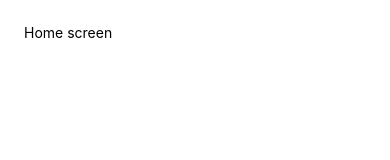
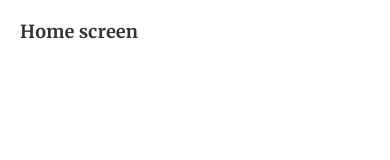
Before and after one commit to hernandezgonzalo/react-native-gamezone, a React Native app: screen / in a window 390 px wide. Shown: the top 160 px of the page. Built offline with nearby package versions, Linux system fonts and the light colour scheme.

Commit message:
global styles

```diff
--- a/App.tsx
+++ b/App.tsx
@@ -1,6 +1,21 @@
-import React from "react";
+import React, { useState } from "react";
 import Home from "./screens/Home";
+import { AppLoading } from "expo";
+import * as Font from "expo-font";
+
+const getFonts = () =>
+  Font.loadAsync({
+    "merriweather-regular": require("./assets/fonts/Merriweather-Regular.ttf"),
+    "merriweather-bold": require("./assets/fonts/Merriweather-Bold.ttf")
+  });
 
 export default function App() {
+  const [fontsLoaded, setFontsLoaded] = useState(false);
+
+  if (!fontsLoaded)
+    return (
+      <AppLoading startAsync={getFonts} onFinish={() => setFontsLoaded(true)} />
+    );
+
   return <Home />;
 }
--- a/screens/Home.tsx
+++ b/screens/Home.tsx
@@ -1,20 +1,15 @@
 import * as React from "react";
-import { StyleSheet, View, Text } from "react-native";
+import { View, Text } from "react-native";
+import { globalStyles } from "../styles/global";
 
 export interface HomeProps {}
 
 const Home: React.SFC<HomeProps> = () => {
   return (
-    <View>
-      <Text style={styles.container}>Home screen</Text>
+    <View style={globalStyles.container}>
+      <Text style={globalStyles.titleText}>Home screen</Text>
     </View>
   );
 };
 
 export default Home;
-
-const styles = StyleSheet.create({
-  container: {
-    padding: 24
-  }
-});
--- /dev/null
+++ b/styles/global.tsx
@@ -0,0 +1,17 @@
+import { StyleSheet } from "react-native";
+
+export const globalStyles = StyleSheet.create({
+  container: {
+    flex: 1,
+    padding: 20
+  },
+  titleText: {
+    fontFamily: "merriweather-bold",
+    fontSize: 18,
+    color: "#333"
+  },
+  paragraph: {
+    marginVertical: 8,
+    lineHeight: 20
+  }
+});
```
Also changed, not shown: screens/About.tsx (+4 -9 lines), screens/ReviewDetails.tsx (+4 -9 lines), assets/fonts/Merriweather-Bold.ttf (added), assets/fonts/Merriweather-Regular.ttf (added).
